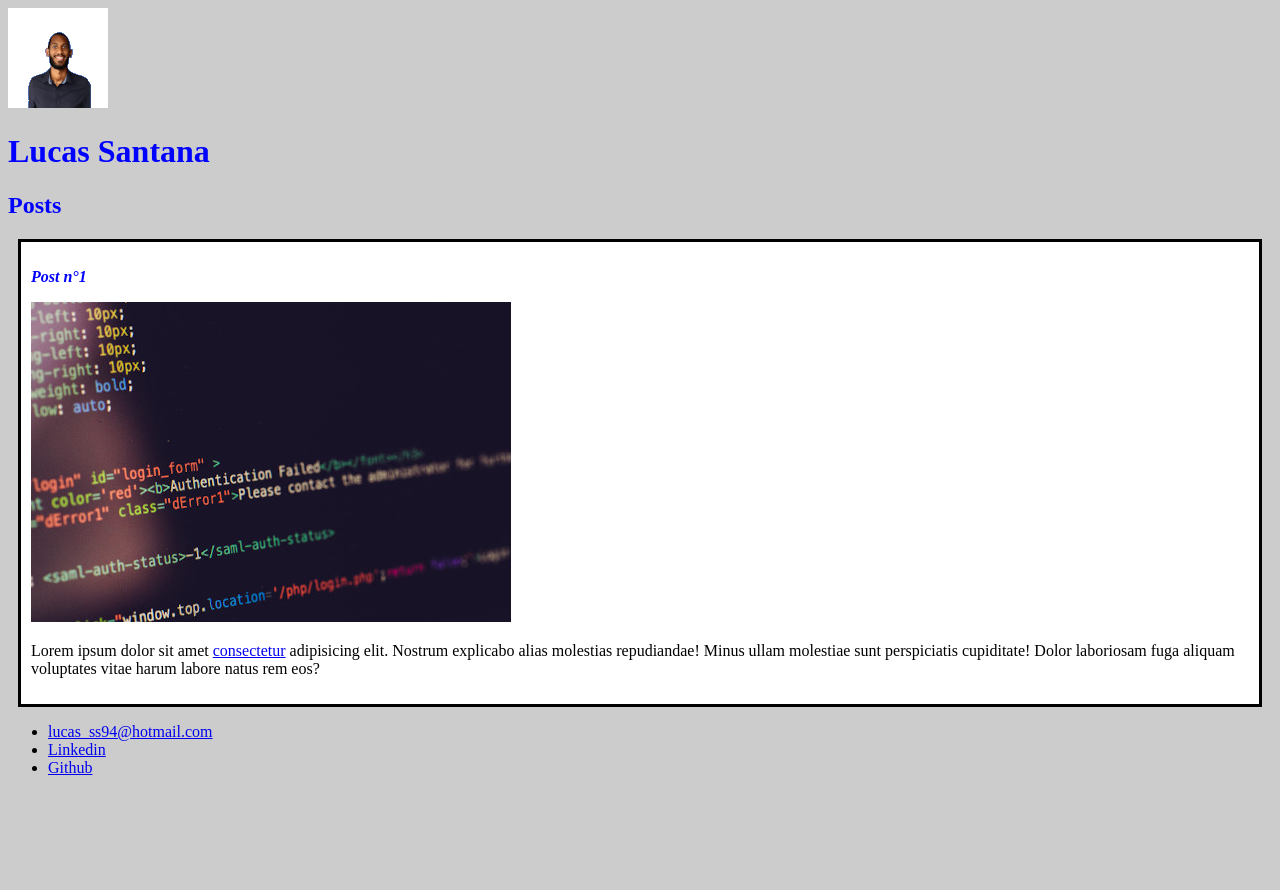
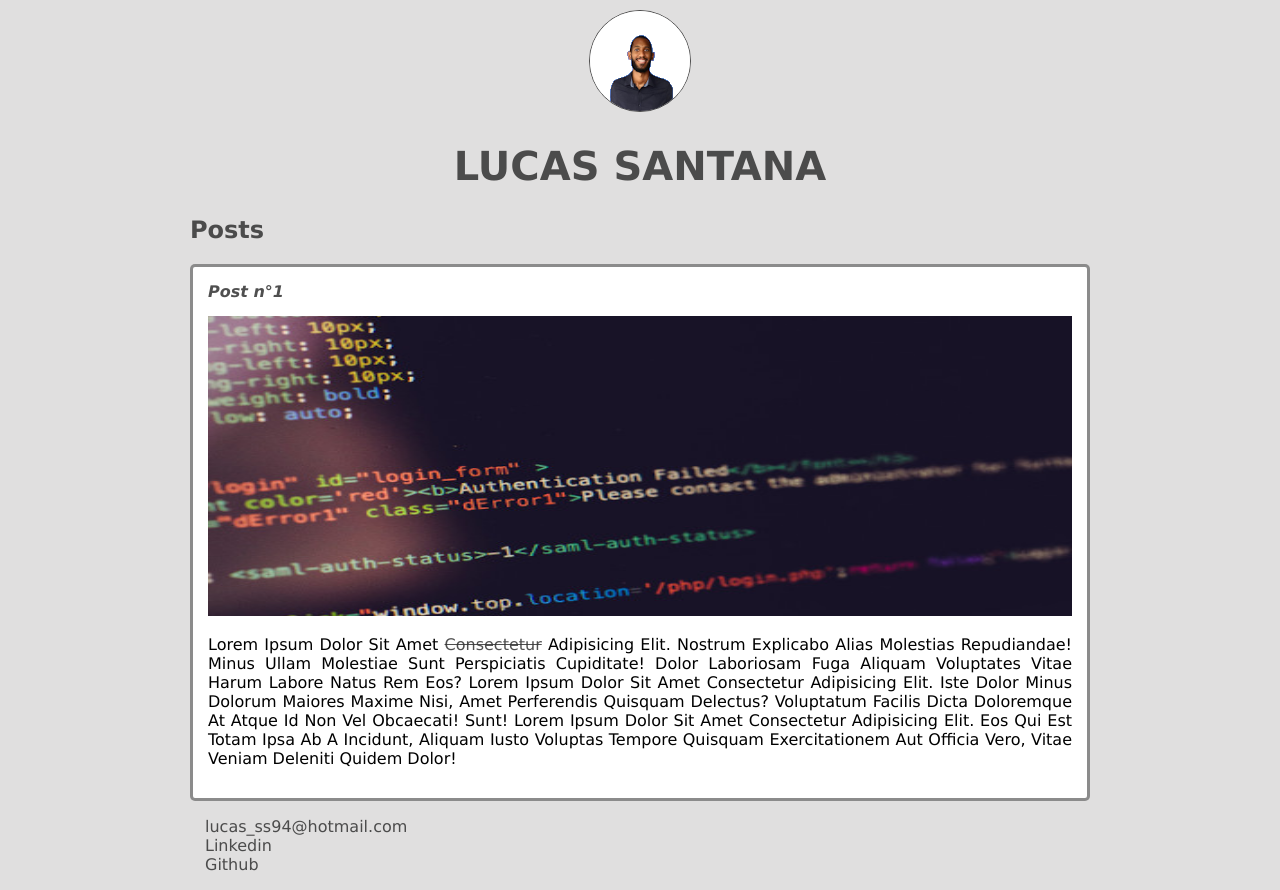
Before and after one commit to lu94e/primeiro-desafio-dio.me, a plain HTML site: page introducao a HTML & CSS/index.html in a window 1280 px wide. Before the commit the page ends 800 px from the top, so only its background shows below. Drawn offline with Linux system fonts and the light colour scheme.

Commit message:
Códigos relacionados a HTML & CSS

```diff
--- a/introducao a HTML & CSS/index.html
+++ b/introducao a HTML & CSS/index.html
@@ -9,7 +9,7 @@
 </head>
 <body>
     <header>
-        <img src="imagens/lucas.png" alt="Ilustração do rosto de Lucas">
+        <div><img src="imagens/lucas.png" alt="Ilustração do rosto de Lucas" class="profile_image"></div>
         <h1 id="title">Lucas Santana</h1>
     </header>
 
@@ -22,13 +22,13 @@
     <article class="post">
         <header>
             <h3 class="post_title">Post n°1</h3>
-            <img src="imagens/outra.jpg" alt="Editor de texto contendo código em HTMl">
+            <img src="imagens/outra.jpg" alt="Editor de texto contendo código em HTMl" class="post_image">
         </header>
-        <p>Lorem ipsum dolor sit amet <a href="https://github.com/lu94e" target="_blank">consectetur</a> adipisicing elit. Nostrum explicabo alias molestias repudiandae! Minus ullam molestiae sunt perspiciatis cupiditate! Dolor laboriosam fuga aliquam voluptates vitae harum labore natus rem eos?</p>
+        <p class="post_content">Lorem ipsum dolor sit amet <a href="https://github.com/lu94e" target="_blank">consectetur</a> adipisicing elit. Nostrum explicabo alias molestias repudiandae! Minus ullam molestiae sunt perspiciatis cupiditate! Dolor laboriosam fuga aliquam voluptates vitae harum labore natus rem eos? Lorem ipsum dolor sit amet consectetur adipisicing elit. Iste dolor minus dolorum maiores maxime nisi, amet perferendis quisquam delectus? Voluptatum facilis dicta doloremque at atque id non vel obcaecati! Sunt! Lorem ipsum dolor sit amet consectetur adipisicing elit. Eos qui est totam ipsa ab a incidunt, aliquam iusto voluptas tempore quisquam exercitationem aut officia vero, vitae veniam deleniti quidem dolor!</p>
     </article>
 
     <footer>
-        <ul>
+        <ul class="contacts_list">
             <li><a href="mailto:lucas_ss94@hotmail.com">lucas_ss94@hotmail.com</a></li>
             <li><a href="https://www.linkedin.com/in/lucas-santana-ba9986160/" target="_blank">Linkedin</a></li>
             <li><a href="https://github.com/lu94e" target="_blank">Github</a></li>
--- a/introducao a HTML & CSS/style.css
+++ b/introducao a HTML & CSS/style.css
@@ -1,16 +1,58 @@
 body {
-    background: #ccc;
+    background: #d4d2d2b2;
+    font-family: verdana;
+    max-width: 900px;
+    margin: auto;
 }
 #title, .subtitle, .post_title {
-    color: blue;
+    color: #353535de;
+}
+#title {
+    font-size: 40px;
+    text-transform: uppercase;
+    text-align: center;
+}
+a {
+    text-decoration: line-through;
+    color: #353535de;
 }
 .post_title {
     font-size: 16px;
     font-style: italic;
+    margin: 0;
+    margin-bottom: 15px;
 }
 .post {
     background: #fff;
-    padding: 10px;
-    border: 3px solid #000;
-    margin: 10px;
+    padding: 15px;
+    border: 3px solid rgba(63, 63, 63, 0.603);
+    margin-bottom: 15px;
+    border-radius: 5px;
 }
+.post_content{
+    margin: 0;
+    margin-bottom: 15px;
+    text-transform: capitalize;
+    text-align: justify;
+}
+.post_image {
+    margin-bottom: 15px;
+    width: 100%;
+    height: 300px;
+}
+.profile_image {
+    border-radius: 50%;
+    border: 1px solid #353535de;
+}
+div {
+    text-align: center;
+    padding-top: 10px;
+
+}
+.contacts_list {
+    list-style-type: none;
+    padding-left: 15px;
+}
+.contacts_list li a {
+    text-decoration: none;
+}
```
Also changed, not shown: introducao a HTML & CSS/imagens/markus-spiske-PsRUMc7vilg-unsplash.jpg.
